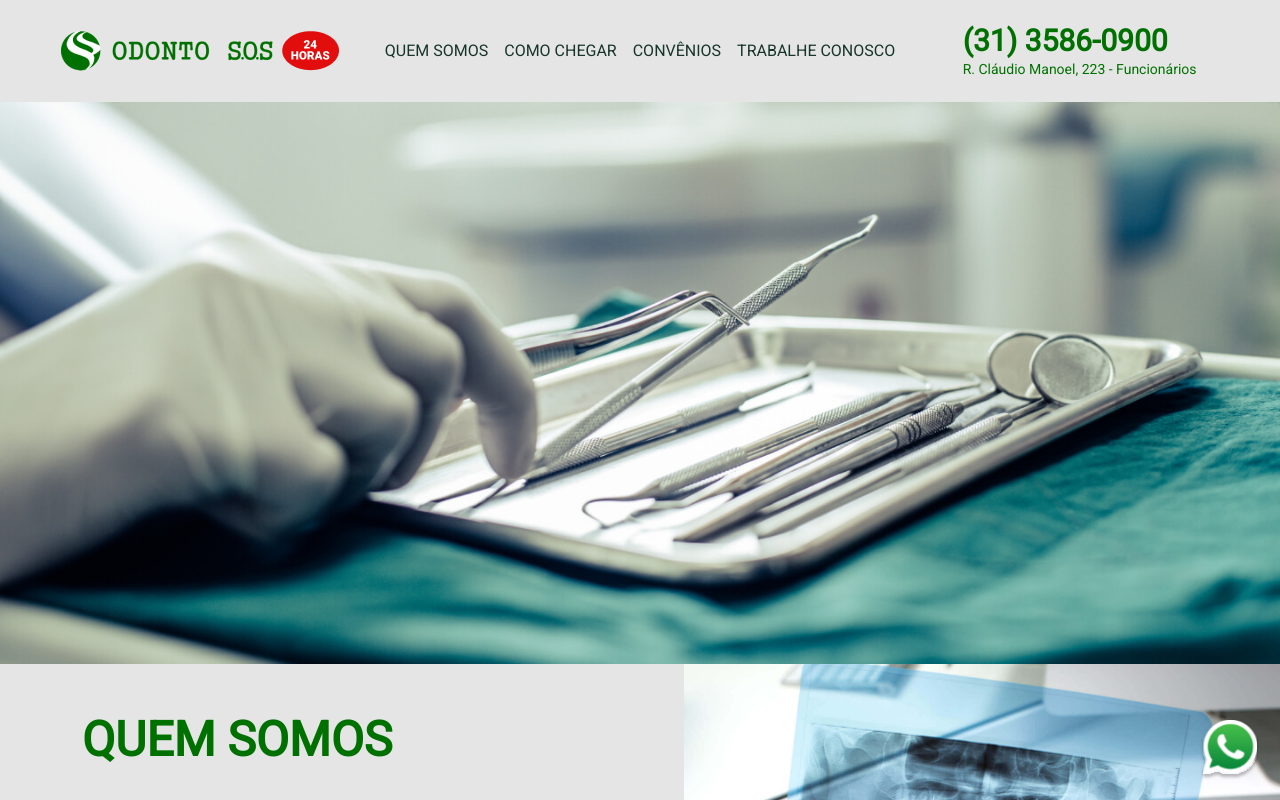
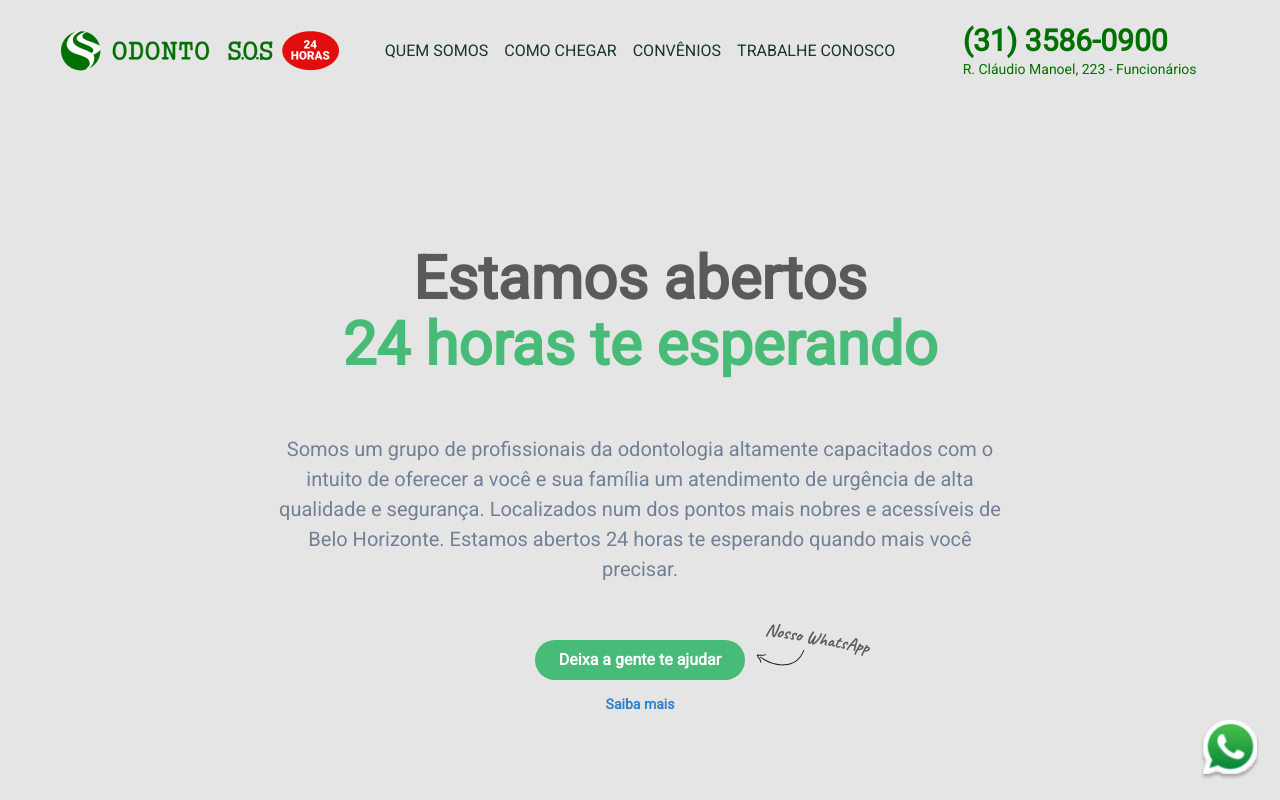
Before and after one commit to odontosos24horas/odontosos, a Next.js app: page / in a window 1280 px wide. Shown: the top 800 px of the page. Built offline with nearby package versions, Linux system fonts and the light colour scheme.

Commit message:
feat: melhorias de perfomace e de coletar cliente

```diff
--- a/src/components/organisms/nextCallToAction/index.tsx
+++ b/src/components/organisms/nextCallToAction/index.tsx
@@ -87,11 +87,11 @@ const NextCallToAction = ({
             height={height}
           />
         )}
-        {content === 'map' && (
+        {/* {content === 'map' && (
           <Suspense fallback={() => 'loading'}>
             <NextMap />
           </Suspense>
-        )}
+        )} */}
       </Flex>
     </Stack>
   )
--- a/src/components/organisms/nextHero/index.tsx
+++ b/src/components/organisms/nextHero/index.tsx
@@ -1,27 +1,108 @@
 import React from 'react'
-import Image from 'next/image'
-import NextLink from 'next/link'
-import { Center, Heading } from '@chakra-ui/react'
+import Head from 'next/head'
+import {
+  Box,
+  Heading,
+  Container,
+  Text,
+  Button,
+  Stack,
+  Icon,
+  useColorModeValue,
+  createIcon,
+  Hide
+} from '@chakra-ui/react'
+import Link from 'next/link'
+
+const Arrow = createIcon({
+  displayName: 'Arrow',
+  viewBox: '0 0 72 24',
+  path: (
+    <path
+      fillRule="evenodd"
+      clipRule="evenodd"
+      d="M0.600904 7.08166C0.764293 6.8879 1.01492 6.79004 1.26654 6.82177C2.83216 7.01918 5.20326 7.24581 7.54543 7.23964C9.92491 7.23338 12.1351 6.98464 13.4704 6.32142C13.84 6.13785 14.2885 6.28805 14.4722 6.65692C14.6559 7.02578 14.5052 7.47362 14.1356 7.6572C12.4625 8.48822 9.94063 8.72541 7.54852 8.7317C5.67514 8.73663 3.79547 8.5985 2.29921 8.44247C2.80955 9.59638 3.50943 10.6396 4.24665 11.7384C4.39435 11.9585 4.54354 12.1809 4.69301 12.4068C5.79543 14.0733 6.88128 15.8995 7.1179 18.2636C7.15893 18.6735 6.85928 19.0393 6.4486 19.0805C6.03792 19.1217 5.67174 18.8227 5.6307 18.4128C5.43271 16.4346 4.52957 14.868 3.4457 13.2296C3.3058 13.0181 3.16221 12.8046 3.01684 12.5885C2.05899 11.1646 1.02372 9.62564 0.457909 7.78069C0.383671 7.53862 0.437515 7.27541 0.600904 7.08166ZM5.52039 10.2248C5.77662 9.90161 6.24663 9.84687 6.57018 10.1025C16.4834 17.9344 29.9158 22.4064 42.0781 21.4773C54.1988 20.5514 65.0339 14.2748 69.9746 0.584299C70.1145 0.196597 70.5427 -0.0046455 70.931 0.134813C71.3193 0.274276 71.5206 0.70162 71.3807 1.08932C66.2105 15.4159 54.8056 22.0014 42.1913 22.965C29.6185 23.9254 15.8207 19.3142 5.64226 11.2727C5.31871 11.0171 5.26415 10.5479 5.52039 10.2248Z"
+      fill="currentColor"
+    />
+  )
+})
 
 const NextHero = () => {
   return (
     <>
-      <Image
-        alt={'Login Image'}
-        src={'/images/home/hero.jpeg'}
-        width={1440}
-        height={632}
-        layout="responsive"
-      />
-      <Center display={{ base: 'flex', md: 'none' }} pt={4}>
-        <NextLink href={'tel:03135860900'}>
-          <a>
-            <Heading color="next-primary" size="lg">
-              (31) 3586-0900
-            </Heading>
-          </a>
-        </NextLink>
-      </Center>
+      <Head>
+        <link
+          href="https://fonts.googleapis.com/css2?family=Caveat:wght@700&display=swap"
+          rel="stylesheet"
+        />
+      </Head>
+
+      <Container maxW={'3xl'}>
+        <Stack
+          as={Box}
+          textAlign={'center'}
+          spacing={{ base: 8, md: 14 }}
+          py={{ base: 20, md: 36 }}>
+          <Heading
+            fontWeight={600}
+            fontSize={{ base: '3xl', sm: '5xl', md: '6xl' }}
+            lineHeight={'110%'}>
+            Estamos abertos <br />
+            <Text as={'span'} color={'green.400'}>
+              24 horas te esperando
+            </Text>
+          </Heading>
+          <Text color={'gray.500'} fontSize={{ base: 'xl', sm: 'xl', md: 'xl' }}>
+            Somos um grupo de profissionais da odontologia altamente capacitados com o intuito de oferecer a você e sua família um atendimento de urgência de alta qualidade e segurança. Localizados num dos pontos mais nobres e acessíveis de Belo Horizonte. Estamos abertos 24 horas te esperando quando mais você precisar.
+          </Text>
+          <Stack
+            direction={'column'}
+            spacing={3}
+            align={'center'}
+            alignSelf={'center'}
+            position={'relative'}>
+            <Button
+              colorScheme={'green'}
+              bg={'green.400'}
+              rounded={'full'}
+              px={6}
+              _hover={{
+                bg: 'green.500'
+              }}>
+              Deixa a gente te ajudar
+            </Button>
+            <Link href={'#urgencias'}>
+              <a>
+                <Button variant={'link'} colorScheme={'blue'} size={'sm'}>
+                  Saiba mais
+                </Button>
+              </a>
+            </Link>
+            <Hide below='md'>
+              <Box>
+                <Icon
+                  as={Arrow}
+                  color={useColorModeValue('gray.800', 'gray.300')}
+                  w={71}
+                  position={'absolute'}
+                  right={-71}
+                  top={'10px'}
+                />
+
+                <Text
+                  fontSize={'lg'}
+                  fontFamily={'Caveat'}
+                  position={'absolute'}
+                  right={'-125px'}
+                  top={'-15px'}
+                  transform={'rotate(10deg)'}>
+                Nosso WhatsApp
+                </Text>
+              </Box>
+            </Hide>
+          </Stack>
+        </Stack>
+      </Container>
     </>
   )
 }
--- a/src/components/templates/nextTemplateHome/index.tsx
+++ b/src/components/templates/nextTemplateHome/index.tsx
@@ -24,7 +24,7 @@ const NextTemplateHome = ({
   return (
     <NextLayout>
       <NextHero />
-      <Box pt={{ base: 10, md: 0 }} pb={{ base: 20 }}>
+      {/* <Box pt={{ base: 10, md: 0 }} pb={{ base: 20 }}>
         <NextCallToAction
           id={'quemsomos'}
           title={nextCallToActionItems[0].title}
@@ -37,7 +37,7 @@ const NextTemplateHome = ({
           url={nextCallToActionItems[0].url}
           content={nextCallToActionItems[0].content}
         />
-      </Box>
+      </Box> */}
       <Box pb={{ base: 20 }}>
         <NextCallToAction
           id={'urgencias'}
--- a/src/data/index.ts
+++ b/src/data/index.ts
@@ -49,7 +49,7 @@ export const nextCallToActionItems = [
   },
   {
     title: 'VEJA COMO CHEGAR',
-    text: 'Estamos localizados na rua Cláudio Manoel, 223 - Funcionários - Belo Horizonte - Minas Gerais.  Confira nossa localização no mapa e calcule sua rota.',
+    text: 'Estamos localizados na rua Cláudio Manoel, 223 - Funcionários - Belo Horizonte - Minas Gerais.',
     textButton: '(31) 3586-0900',
     url: 'tel:03135860900',
     width: 595,
--- a/src/pages/_document.tsx
+++ b/src/pages/_document.tsx
@@ -1,5 +1,6 @@
 import React from 'react'
 import Document, { Head, Html, Main, NextScript } from 'next/document'
+import Script from 'next/script'
 export default class MyDocument extends Document {
   render(): JSX.Element {
     return (
@@ -8,7 +9,7 @@ export default class MyDocument extends Document {
           <meta name="description" content="Odonto SOS tem atendimentos 24 horas de urgência odontológica em BH e região metropolitana de Belo Horizonte. Oferece dentistas de plantão 24 horas na região da Savassi em BH." />
           <meta name="keywords" content="urgência odontológica, dentista 24 horas, dentista 24 horas BH, dentista de plantão 24 horas, plantão odontológico, odontologia 24 horas, clínica dentária 24 horas, dentista atendimento 24 horas, dentista emergência" />
           <link rel="icon" href="/favicon.png" />
-          <script async src="https://www.googletagmanager.com/gtag/js?id=GTM-PPHPCBH" />
+          {/* <script async src="https://www.googletagmanager.com/gtag/js?id=GTM-PPHPCBH" />
           <script
             dangerouslySetInnerHTML={{
               __html: `
@@ -18,14 +19,27 @@ export default class MyDocument extends Document {
               gtag('config', 'GTM-PPHPCBH');
             `
             }}
+          /> */}
+          <Script
+            src="https://www.googletagmanager.com/gtag/js?id=GA_GTM-PPHPCBH"
+            strategy="afterInteractive"
           />
+          <Script id="google-analytics" strategy="afterInteractive">
+            {`
+              window.dataLayer = window.dataLayer || [];
+              function gtag(){window.dataLayer.push(arguments);}
+              gtag('js', new Date());
+
+              gtag('config', 'GTM-PPHPCBH');
+            `}
+          </Script>
         </Head>
         <body>
-          <noscript>
+          {/* <noscript>
             <iframe src="https://www.googletagmanager.com/ns.html?id=GTM-PPHPCBH"
               height="0" width="0">
             </iframe>
-          </noscript>
+          </noscript> */}
           <Main />
           <NextScript />
         </body>
```
